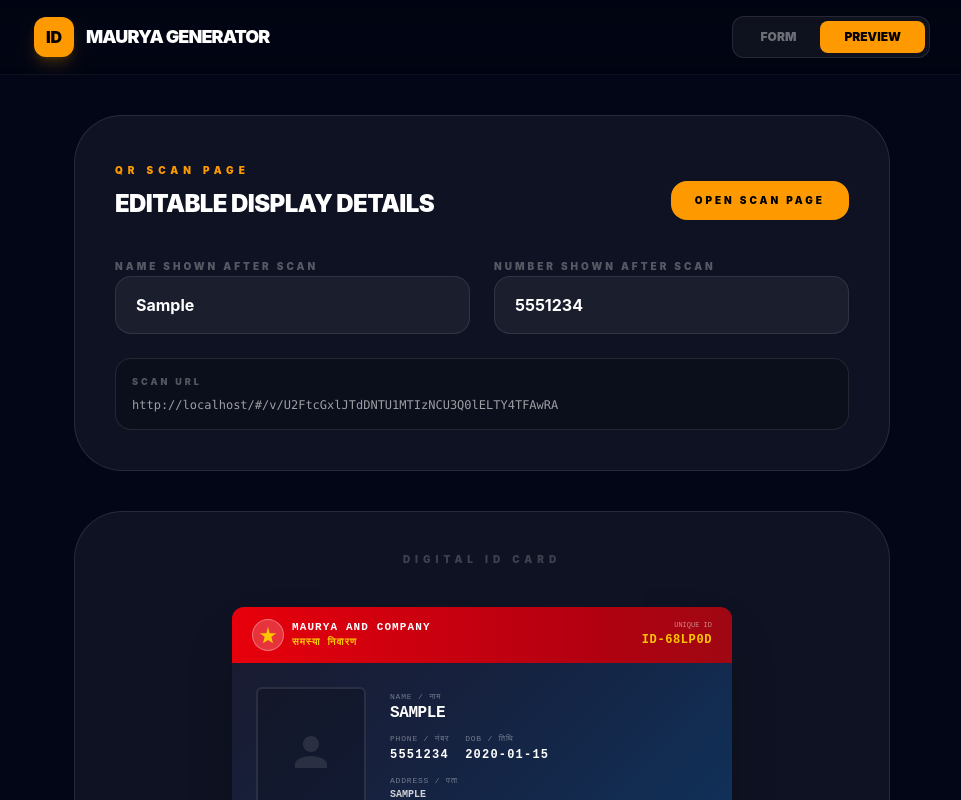
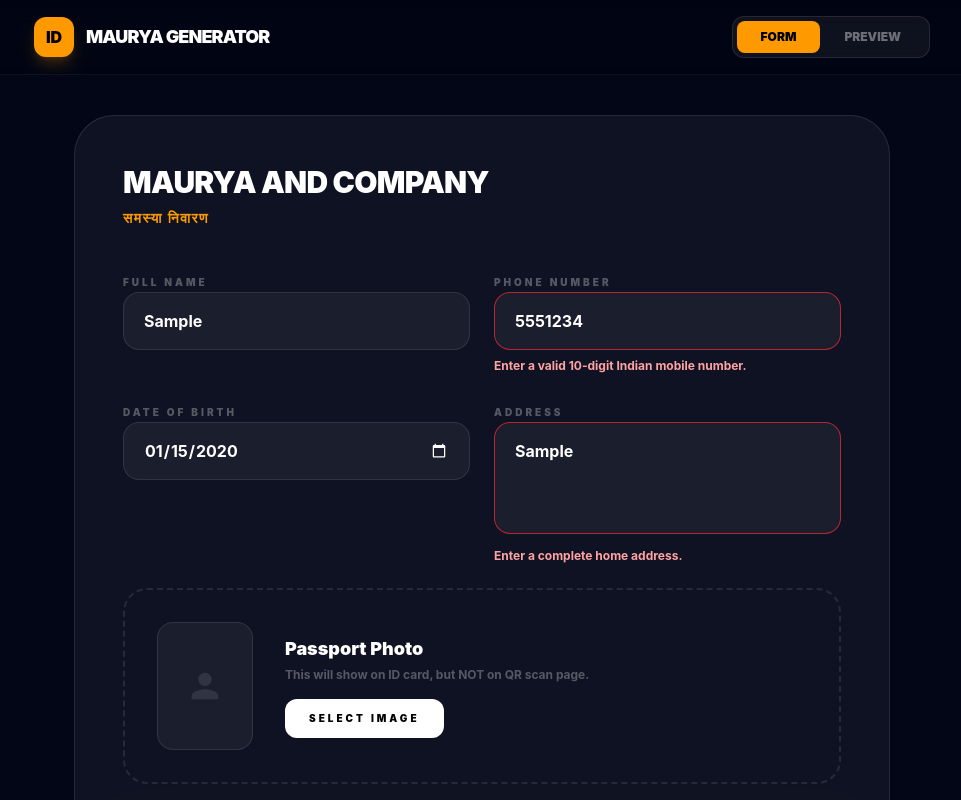
Before and after one commit to prayagrajupgtech-dot/maurya, a React (Vite) app: page / in a window 1280 px wide. Both pictures are taken after typing "Sample", "5551234", "2020-01-15", "Sample" into the empty fields and a click on the button "GENERATE ID & QR". Shown: the top 800 px of the page, without its empty margins (158-1119 px from the left). Built offline with nearby package versions, Linux system fonts and the light colour scheme.

Commit message:
Add form input validation

```diff
--- a/src/App.tsx
+++ b/src/App.tsx
@@ -12,6 +12,8 @@ interface PersonData {
   dob: string;
   address: string;
 }
+
+type ValidationErrors = Partial<Record<"name" | "phone" | "dob" | "address", string>>;
 
 // Compact Encoding (Only name, phone, idNumber for QR scan)
 function encodeData(data: Partial<PersonData>): string {
@@ -32,6 +34,57 @@ function decodeData(encoded: string): any {
   }
 }
 
+function normalizePhone(phone: string): string {
+  const digits = phone.replace(/\D/g, "");
+  return digits.length === 12 && digits.startsWith("91") ? digits.slice(2) : digits;
+}
+
+function validatePersonData(data: PersonData): ValidationErrors {
+  const errors: ValidationErrors = {};
+  const name = data.name.trim();
+  const phone = normalizePhone(data.phone);
+  const address = data.address.trim();
+
+  if (!name) {
+    errors.name = "Name is required.";
+  } else if (name.length < 3) {
+    errors.name = "Name must be at least 3 characters.";
+  }
+
+  if (!phone) {
+    errors.phone = "Phone number is required.";
+  } else if (!/^[6-9]\d{9}$/.test(phone)) {
+    errors.phone = "Enter a valid 10-digit Indian mobile number.";
+  }
+
+  if (!data.dob) {
+    errors.dob = "Date of birth is required.";
+  } else {
+    const dob = new Date(`${data.dob}T00:00:00`);
+    const today = new Date();
+    const oldestAllowed = new Date();
+    oldestAllowed.setFullYear(today.getFullYear() - 120);
+
+    if (Number.isNaN(dob.getTime())) {
+      errors.dob = "Enter a valid date of birth.";
+    } else if (dob > today) {
+      errors.dob = "Date of birth cannot be in the future.";
+    } else if (dob < oldestAllowed) {
+      errors.dob = "Date of birth looks too old.";
+    }
+  }
+
+  if (!address) {
+    errors.address = "Home address is required.";
+  } else if (address.length < 10) {
+    errors.address = "Enter a complete home address.";
+  } else if (!/[a-zA-Z]/.test(address) || !/\d/.test(address)) {
+    errors.address = "Address should include house/street details and area.";
+  }
+
+  return errors;
+}
+
 export default function App() {
   const [viewData, setViewData] = useState<any>(null);
   const [formData, setFormData] = useState<PersonData>({
@@ -44,6 +97,7 @@ export default function App() {
   });
   const [generatedData, setGeneratedData] = useState<PersonData | null>(null);
   const [activeTab, setActiveTab] = useState<"form" | "preview">("form");
+  const [errors, setErrors] = useState<ValidationErrors>({});
 
   const cardRef = useRef<HTMLDivElement>(null);
   const qrRef = useRef<HTMLDivElement>(null);
@@ -71,12 +125,21 @@ export default function App() {
   }
 
   const handleGenerate = () => {
-    if (!formData.name || !formData.phone) {
-      alert("Please fill name and phone");
+    const validationErrors = validatePersonData(formData);
+    setErrors(validationErrors);
+
+    if (Object.keys(validationErrors).length > 0) {
       return;
     }
+
     const idNumber = "ID-" + Math.random().toString(36).substring(2, 8).toUpperCase();
-    setGeneratedData({ ...formData, idNumber });
+    setGeneratedData({
+      ...formData,
+      name: formData.name.trim(),
+      phone: normalizePhone(formData.phone),
+      address: formData.address.trim(),
+      idNumber
+    });
     setActiveTab("preview");
   };
 
@@ -88,6 +151,21 @@ export default function App() {
   const updateGeneratedData = (field: keyof PersonData, value: string) => {
     setGeneratedData(prev => prev ? { ...prev, [field]: value } : prev);
   };
+
+  const updateFormData = (field: keyof PersonData, value: string) => {
+    setFormData(prev => ({ ...prev, [field]: value }));
+    setErrors(prev => {
+      if (!prev[field as keyof ValidationErrors]) return prev;
+      const next = { ...prev };
+      delete next[field as keyof ValidationErrors];
+      return next;
+    });
+  };
+
+  const fieldClassName = (field: keyof ValidationErrors) =>
+    `w-full bg-white/5 border rounded-2xl px-5 py-4 outline-none focus:border-amber-500/50 font-bold ${
+      errors[field] ? "border-red-500/70" : "border-white/10"
+    }`;
 
   return (
     <div className="min-h-screen bg-[#020617] text-white selection:bg-amber-500/30">
@@ -129,10 +207,11 @@ export default function App() {
                   <label className="text-[10px] font-black text-white/30 uppercase tracking-[3px]">Full Name</label>
                   <input
                     value={formData.name}
-                    onChange={e => setFormData({...formData, name: e.target.value})}
-                    className="w-full bg-white/5 border border-white/10 rounded-2xl px-5 py-4 outline-none focus:border-amber-500/50 font-bold"
+                    onChange={e => updateFormData("name", e.target.value)}
+                    className={fieldClassName("name")}
                     placeholder="Enter name"
                   />
+                  {errors.name && <p className="text-xs font-bold text-red-300">{errors.name}</p>}
                 </div>
 
                 <div className="space-y-2">
@@ -140,10 +219,11 @@ export default function App() {
                   <input
                     type="tel"
                     value={formData.phone}
-                    onChange={e => setFormData({...formData, phone: e.target.value})}
-                    className="w-full bg-white/5 border border-white/10 rounded-2xl px-5 py-4 outline-none focus:border-amber-500/50 font-bold"
-                    placeholder="Enter number"
+                    onChange={e => updateFormData("phone", e.target.value)}
+                    className={fieldClassName("phone")}
+                    placeholder="10-digit mobile number"
                   />
+                  {errors.phone && <p className="text-xs font-bold text-red-300">{errors.phone}</p>}
                 </div>
 
                 <div className="space-y-2">
@@ -151,19 +231,22 @@ export default function App() {
                   <input
                     type="date"
                     value={formData.dob}
-                    onChange={e => setFormData({...formData, dob: e.target.value})}
-                    className="w-full bg-white/5 border border-white/10 rounded-2xl px-5 py-4 outline-none focus:border-amber-500/50 font-bold [color-scheme:dark]"
+                    onChange={e => updateFormData("dob", e.target.value)}
+                    max={new Date().toISOString().split("T")[0]}
+                    className={`${fieldClassName("dob")} [color-scheme:dark]`}
                   />
+                  {errors.dob && <p className="text-xs font-bold text-red-300">{errors.dob}</p>}
                 </div>
 
                 <div className="space-y-2">
                   <label className="text-[10px] font-black text-white/30 uppercase tracking-[3px]">Address</label>
-                  <input
+                  <textarea
                     value={formData.address}
-                    onChange={e => setFormData({...formData, address: e.target.value})}
-                    className="w-full bg-white/5 border border-white/10 rounded-2xl px-5 py-4 outline-none focus:border-amber-500/50 font-bold"
-                    placeholder="City, State"
+                    onChange={e => updateFormData("address", e.target.value)}
+                    className={`${fieldClassName("address")} min-h-28 resize-none`}
+                    placeholder="House no, street, city, state"
                   />
+                  {errors.address && <p className="text-xs font-bold text-red-300">{errors.address}</p>}
                 </div>
               </div>
 
```
